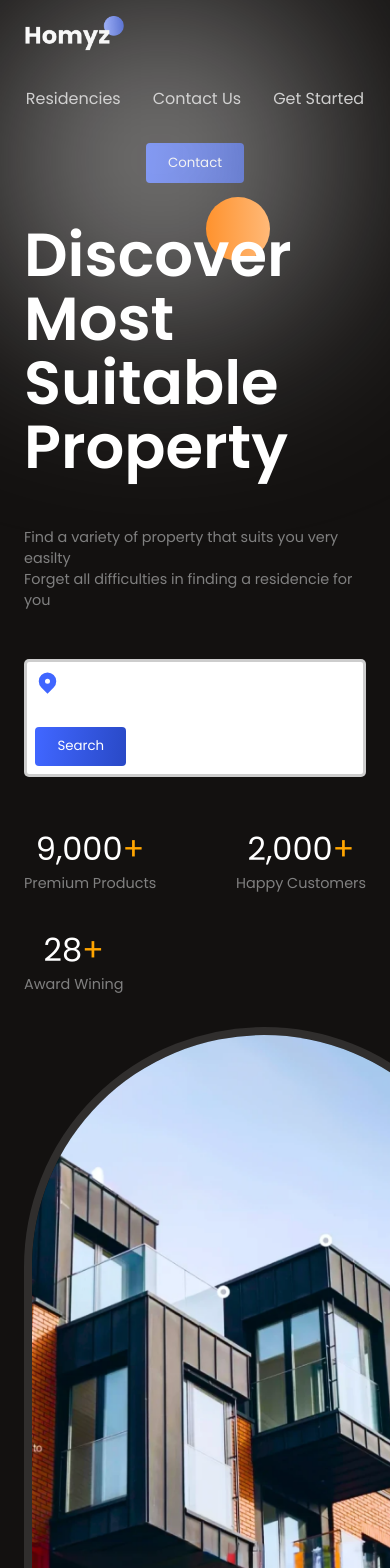
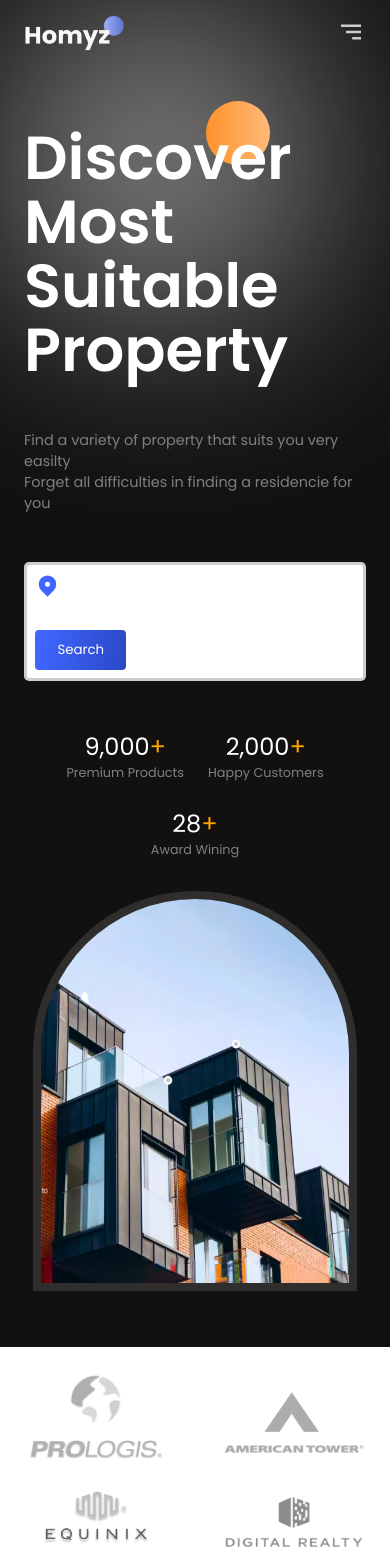
Before and after one commit to sudoyasir/real-estate-react, a React (Vite) app: page / in a window 390 px wide. Shown: the top 1568 px of the page. Built offline with nearby package versions, Linux system fonts and the light colour scheme.

Commit message:
Header + Hero media query

```diff
--- a/src/components/Header/Header.css
+++ b/src/components/Header/Header.css
@@ -13,3 +13,28 @@
 .h-menu>*:hover{
     cursor: 2rem;
 }
+.menu-icon{
+    display: none;
+}
+
+
+@media (max-width: 768px) {
+    .menu-icon{
+        display: block;
+    }
+    .h-menu{
+        color: var(--black);
+        position: absolute;
+        top: 3rem;
+        right: 4rem;
+        background: white;
+        flex-direction: column;
+        font-weight: 500;
+        gap: 2rem;
+        padding: 3rem;
+        border-radius: 10px;
+        align-items: flex-start;
+        box-shadow: rgba(0, 0, 0, 0.05);
+        transition: all 300ms ease-in;
+    }
+}
--- a/src/components/Header/Header.jsx
+++ b/src/components/Header/Header.jsx
@@ -1,19 +1,45 @@
-import './Header.css'
+import { useState } from "react";
+import "./Header.css";
+import { BiMenuAltRight } from "react-icons/bi";
+import OutsideClickHandler from "react-outside-click-handler/build/OutsideClickHandler";
 
 const Header = () => {
+  const [menuOpened, setMenuOpened] = useState(false);
+  const getMenuStyles = (menuOpened) => {
+    if (document.documentElement.clientWidth <= 800) {
+      return { right: !menuOpened && "-100%" };
+    }
+  };
+
   return (
     <div>
       <section className="h-wrapper">
         <div className="flexCenter paddings h-container innerWidth">
           <img src="./logo.png" alt="logo" width={100} />
 
-          <div className="flexCenter h-menu">
+          <OutsideClickHandler
+          onOutsideClick={()=>{
+            setMenuOpened(false)
+          }}
+          >
+            <div
+              className="flexCenter h-menu"
+              style={getMenuStyles(menuOpened)}
+            >
               <a href="">Residencies</a>
               <a href="">Contact Us</a>
               <a href="">Get Started</a>
               <button className="button">
                 <a href="">Contact</a>
               </button>
+            </div>
+          </OutsideClickHandler>
+
+          <div
+            className="menu-icon"
+            onClick={() => setMenuOpened((prev) => !prev)}
+          >
+            <BiMenuAltRight size={30} />
           </div>
         </div>
       </section>
--- a/src/components/Hero/Hero.css
+++ b/src/components/Hero/Hero.css
@@ -5,7 +5,7 @@
 }
 
 .hero-container{
-    justify-content: space-between;
+    justify-content: space-around;
     align-items: flex-end;
 }
 
@@ -67,3 +67,30 @@
     width: 100%;
     height: 100%;
 }
+
+@media (max-width: 640px) {
+    .hero-container{
+        margin-top: 2rem;
+    }
+    .hero-title{
+        font-size: 2.5rem;
+        line-height: 3rem;
+    }
+    .image-container{
+        width: 95%;
+        height: 25rem;
+    }
+    .stats{
+        justify-content: center;
+        gap: 1.5rem;
+    }
+    .hero-right{
+        width: 100%;
+    }
+    .stat>:nth-child(1){
+        font-size: 1.5rem;
+    }
+    .stat>:nth-child(2){
+        font-size: 0.8rem;
+    }
+}
```
Lines whose indentation alone changed are shown as unchanged.
